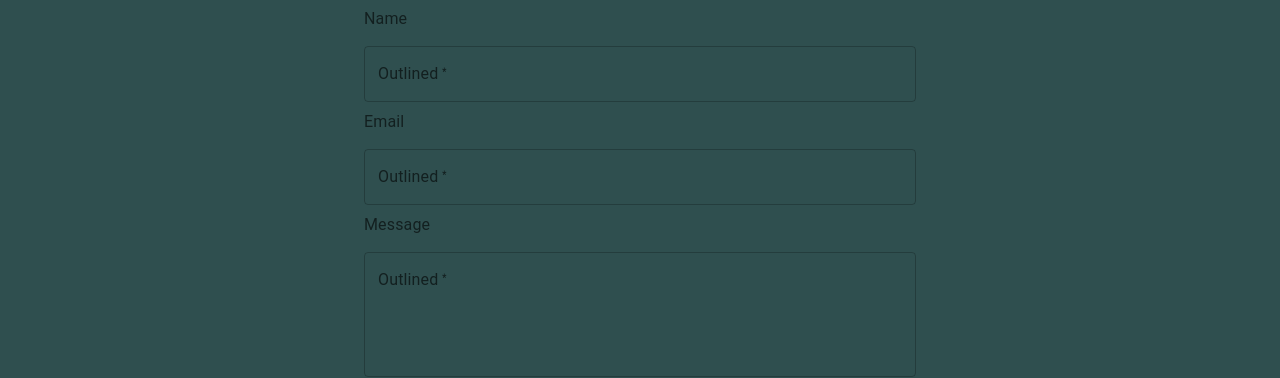
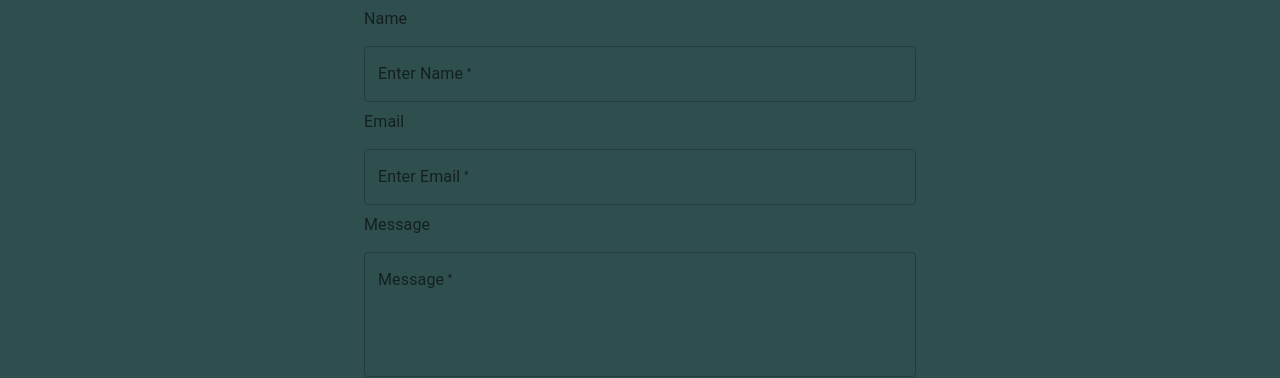
Before and after one commit to ShubhamSingh1112/react-portfolio, a React (Vite) app: page / in a window 1280 px wide. Shown: the part 764-1142 px from the top of the page. Built offline with nearby package versions, Linux system fonts and the light colour scheme.

Commit message:
Fixing Email

```diff
--- a/src/components/Contactus.jsx
+++ b/src/components/Contactus.jsx
@@ -16,16 +16,17 @@ export const ContactUs = () => {
       }, (error) => {
           console.log(error.text);
       });
+      e.target.reset();
   };
 
   return (
     <form ref={form} onSubmit={sendEmail}>
       <InputLabel>Name</InputLabel>
-      <TextField margin="normal" fullWidth id="outlined-basic" label="Outlined" variant="outlined" name="user_name" required />
+      <TextField margin="normal" fullWidth id="name" label="Enter Name" variant="outlined" name="user_name" required />
       <InputLabel>Email</InputLabel>
-      <TextField margin="normal" fullWidth id="outlined-basic" label="Outlined" variant="outlined" type="email" name="user_email" required />
+      <TextField margin="normal" fullWidth id="email" label="Enter Email" variant="outlined" type="email" name="user_email" required />
       <InputLabel>Message</InputLabel>
-      <TextField margin="normal" rows={4} multiline fullWidth id="outlined-basic" label="Outlined" variant="outlined" name="message" required />
+      <TextField margin="normal" rows={4} multiline fullWidth id="message" label="Message" variant="outlined" name="message" required />
       <Button variant="contained" type="submit">Send</Button>
     </form>
   );
```
